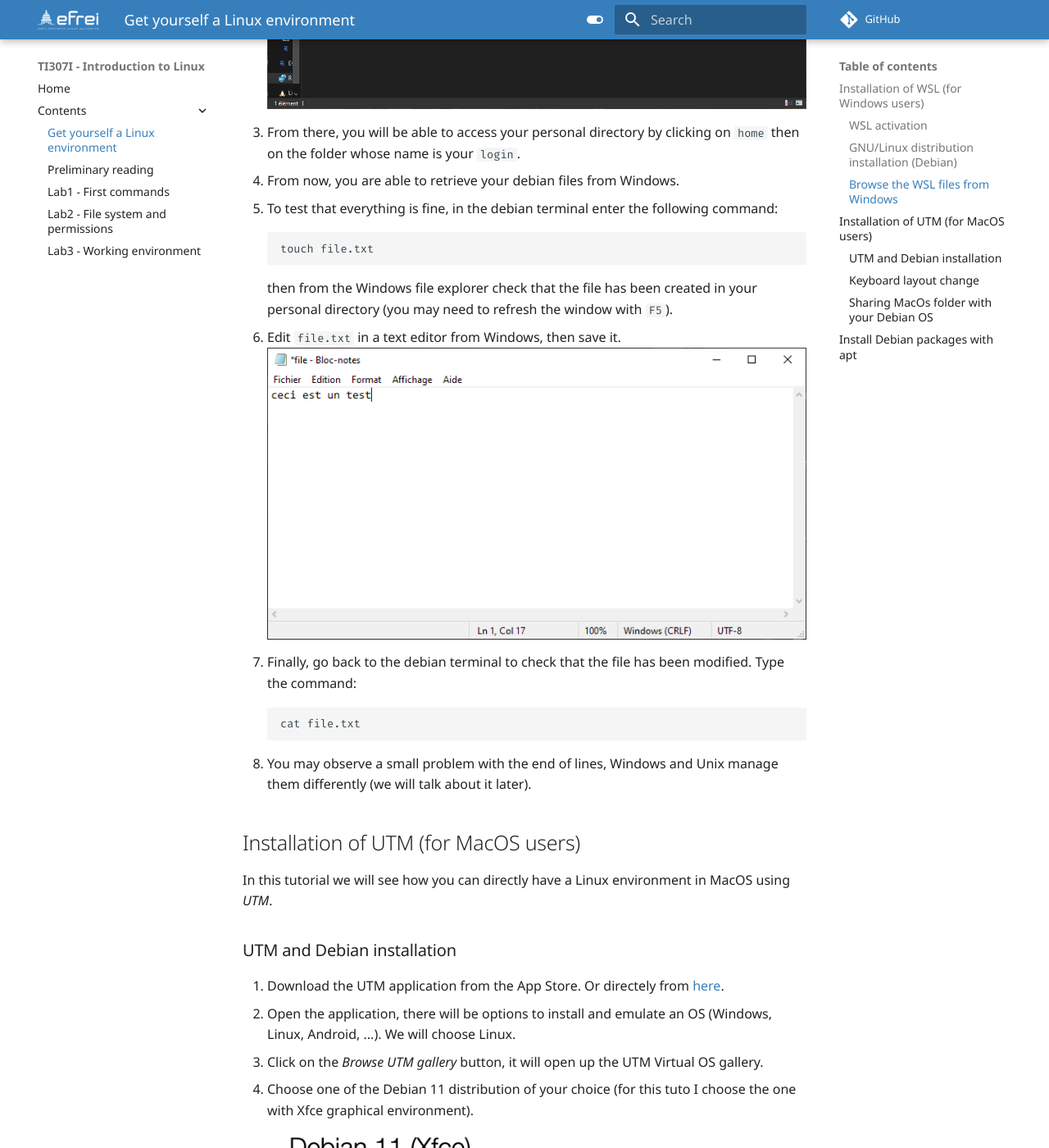
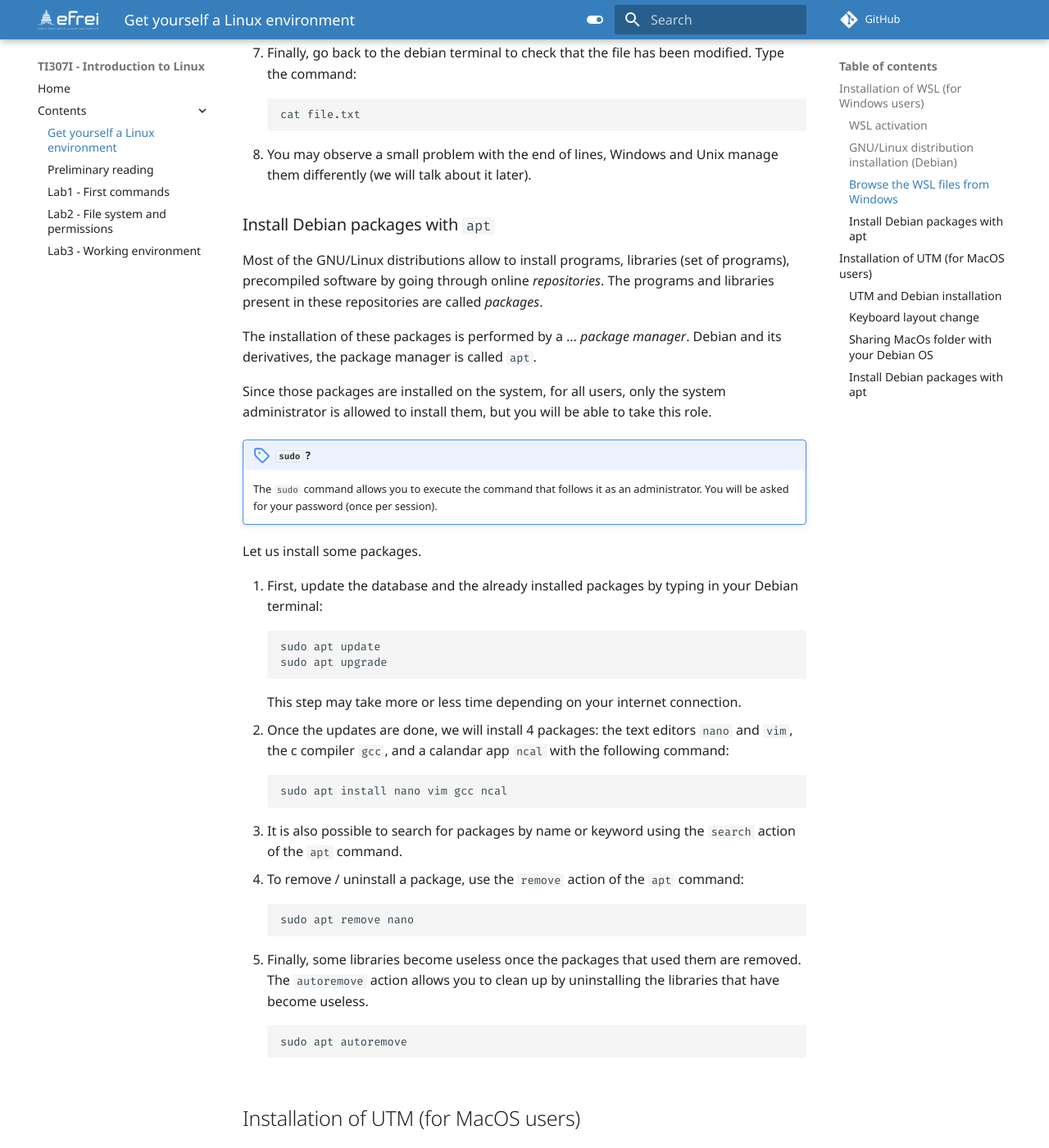
Before and after one commit to douga19/introduction-linux, an MkDocs documentation site: the page built from docs/contents/installation-wsl.md, in a window 1280 px wide and 1400 px high, scrolled down 2903 px. Shown: the whole window at 82% size. Built offline with MkDocs 1.6.1 and Material for MkDocs 9.7.7, drawn with Linux system fonts in a browser that asks for light colours; comment, search, counter and statistics services are not loaded.

Commit message:
Revert "Commit before clean up to dev"
This reverts commit 298396a73f49fd035cc8c33f4b16c101cf05473b.

````diff
--- a/docs/contents/installation-wsl.md
+++ b/docs/contents/installation-wsl.md
@@ -28,7 +28,7 @@ In this tutorial we will see how you can directly have a Linux environment in Wi
 ### Browse the WSL files from Windows
 1. Open a file explorer from Windows.
 2. In the adress bar, type: `\\wls$`, then press enter.
-![Windows explorer](/assets/img/wsl.png)
+>> Capture fenêtre
 3. From there, you will be able to access your personal directory by clicking on `home` then on the folder whose name is your `login`.
 4. From now, you are able to retrieve your debian files from Windows.
 5. To test that everything is fine, in the debian terminal enter the following command:
@@ -37,13 +37,44 @@ touch file.txt
 ```
 then from the Windows file explorer check that the file has been created in your personal directory (you may need to refresh the window with `F5`).
 6. Edit `file.txt` in a text editor from Windows, then save it.
-![File editing](/assets/img/fichier.png)
+>> Capture fenêtre
 7. Finally, go back to the debian terminal to check that the file has been modified. Type the command:
 ```bash
 cat file.txt
 ```
 8. You may observe a small problem with the end of lines, Windows and Unix manage them differently (we will talk about it later).
 
+### Install Debian packages with `apt`
+Most of the GNU/Linux distributions allow to install programs, libraries (set of programs), precompiled software by going through online *repositories*. The programs and libraries present in these repositories are called *packages*.
+
+The installation of these packages is performed by a ... *package manager*. Debian and its derivatives, the package manager is called `apt`.
+
+Since those packages are installed on the system, for all users, only the system administrator is allowed to install them, but you will be able to take this role.
+
+!!! note "`sudo` ?"
+    The `sudo` command allows you to execute the command that follows it as an administrator. You will be asked for your password (once per session).
+
+Let us install some packages.
+
+1. First, update the database and the already installed packages by typing in your Debian terminal:
+```bash
+sudo apt update
+sudo apt upgrade
+```
+This step may take more or less time depending on your internet connection.
+2. Once the updates are done, we will install 4 packages: the text editors `nano` and `vim`, the c compiler `gcc`, and a calandar app `ncal` with the following command:
+```bash
+sudo apt install nano vim gcc ncal
+```
+3. It is also possible to search for packages by name or keyword using the `search` action of the `apt` command.
+4. To remove / uninstall a package, use the `remove` action of the `apt` command:
+```bash
+sudo apt remove nano
+```
+5. Finally, some libraries become useless once the packages that used them are removed. The `autoremove` action allows you to clean up by uninstalling the libraries that have become useless.
+```bash
+sudo apt autoremove
+```
 
 ## Installation of UTM (for MacOS users)
 
@@ -113,8 +144,7 @@ If you are able to see on the terminal the content of `file.txt`, everything wen
 
 
 
-## Install Debian packages with `apt`
-
+### Install Debian packages with `apt`
 Most of the GNU/Linux distributions allow to install programs, libraries (set of programs), precompiled software by going through online *repositories*. The programs and libraries present in these repositories are called *packages*.
 
 The installation of these packages is performed by a ... *package manager*. Debian and its derivatives, the package manager is called `apt`.
````
Also changed, not shown: other parts of docs/contents/installation-wsl.md (+3 -3 lines), docs/contents/preliminary-reading.md (+9 -18 lines), docs/contents/tp1.md (+28 -26 lines), docs/index.md (+4 -4 lines), docs/assets/img/debian-logo.jpg (deleted), docs/assets/img/fichier.PNG (deleted), docs/assets/img/gnulinux-logo.png (deleted), docs/assets/img/wsl.PNG (deleted).
